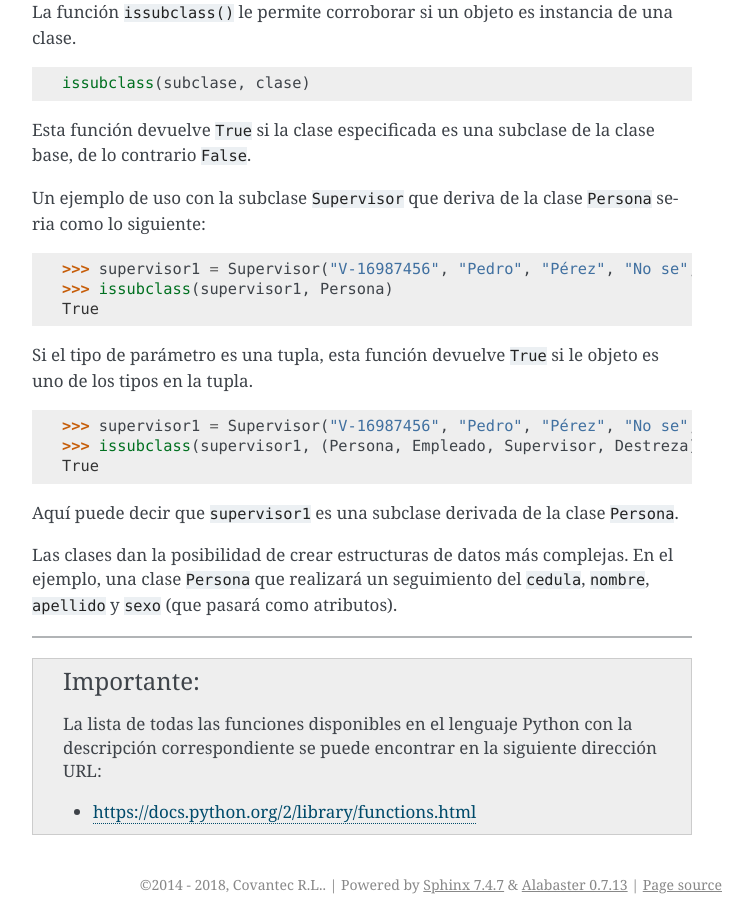
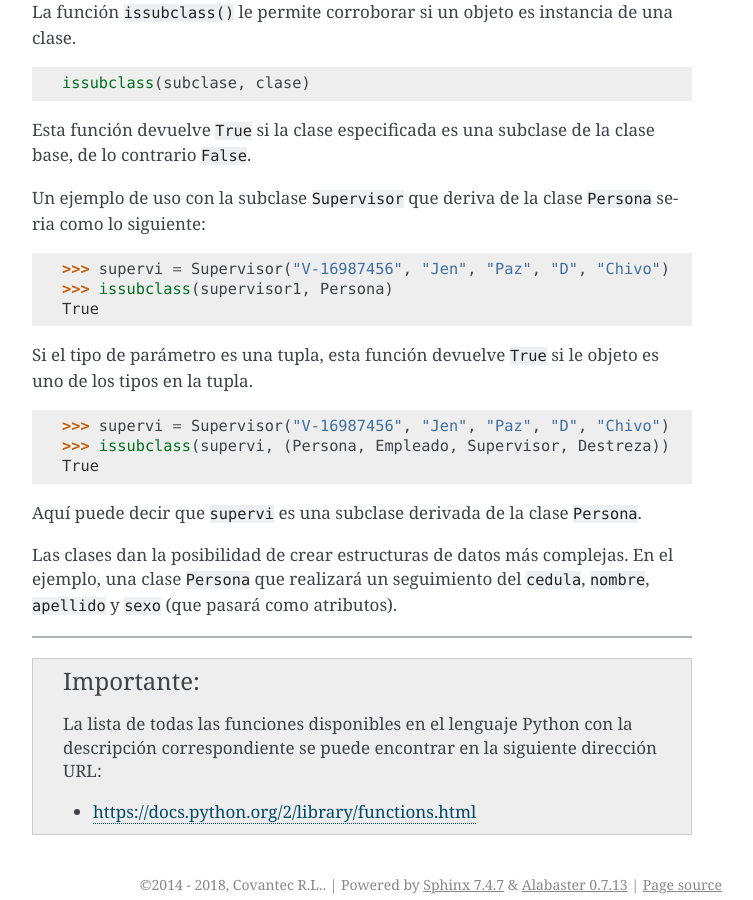
Before and after one commit to macagua/entrenamiento.python_basico, a Sphinx documentation site: the page built from source/leccion5/funciones_integradas.rst, in a window 1280 px wide and 900 px high, scrolled down 35292 px. Shown: the whole window, without its empty margins (388-1141 px from the left). Built offline with Sphinx 7.4.7, drawn with Linux system fonts in a browser that asks for light colours.

Commit message:
Mejorar formato de presentacion de codigo en funciones integradas

```diff
--- a/source/leccion5/funciones_integradas.rst
+++ b/source/leccion5/funciones_integradas.rst
@@ -2148,7 +2148,7 @@ seria como lo siguiente:
 
 ::
 
-    >>> supervisor1 = Supervisor("V-16987456", "Pedro", "Pérez", "No se", "El chivo")
+    >>> supervi = Supervisor("V-16987456", "Jen", "Paz", "D", "Chivo")
     >>> issubclass(supervisor1, Persona)
     True
 
@@ -2158,11 +2158,11 @@ uno de los tipos en la tupla.
 
 ::
 
-    >>> supervisor1 = Supervisor("V-16987456", "Pedro", "Pérez", "No se", "El chivo")
-    >>> issubclass(supervisor1, (Persona, Empleado, Supervisor, Destreza))
+    >>> supervi = Supervisor("V-16987456", "Jen", "Paz", "D", "Chivo")
+    >>> issubclass(supervi, (Persona, Empleado, Supervisor, Destreza))
     True
 
-Aquí puede decir que ``supervisor1`` es una subclase derivada de la clase ``Persona``.
+Aquí puede decir que ``supervi`` es una subclase derivada de la clase ``Persona``.
 
 Las clases dan la posibilidad de crear estructuras de datos más complejas. En el ejemplo,
 una clase ``Persona`` que realizará un seguimiento del ``cedula``, ``nombre``, ``apellido``
```
